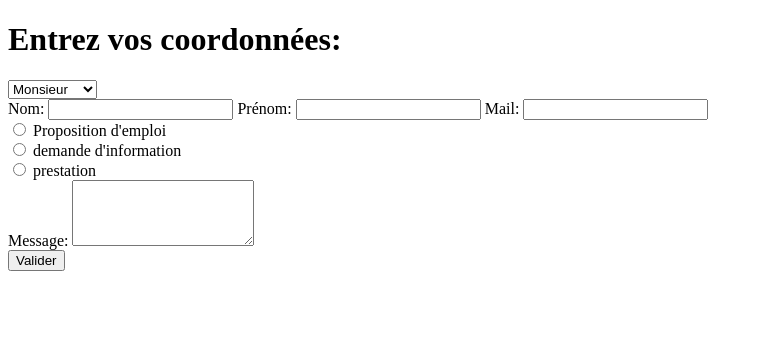
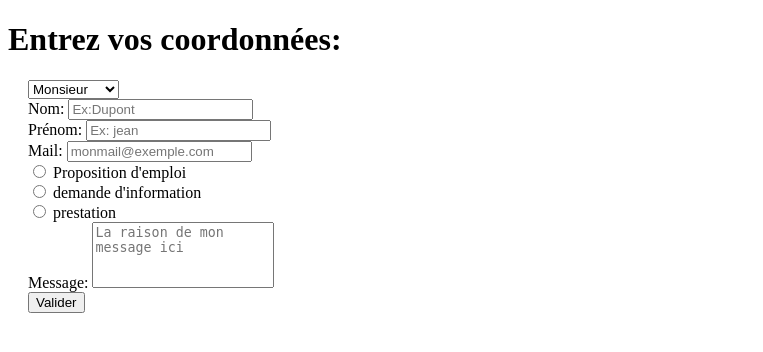
Before and after one commit to Rodalljuhziz/Php_cours, a PHP site: page /Contact.php in a window 1280 px wide. Shown: the top 352 px of the page, without its empty margins (0-763 px from the left). Run offline with PHP 8.4, Linux system fonts and the light colour scheme; data that the repository does not hold is empty.

Commit message:
completed

```diff
--- a/Contact.php
+++ b/Contact.php
@@ -10,53 +10,88 @@
 
 <body>
 
+<?php
+    /*$name = filter_input(INPUT_POST, 'user_name');
+    $firstName = filter_input(INPUT_POST, 'user_firstName');
+    $mail = filter_input(INPUT_POST, 'user_email', FILTER_VALIDATE_EMAIL);
+    $reason = filter_input(INPUT_POST, 'user_reason');
+    $message = filter_input(INPUT_POST, 'user_message');
+    $date = date("Y m d H i s");
+    $tableauForm  = [$name, $firstName, $mail, $reason,$message];
+    $i =0;
+    while ($i < count($tableauForm)  && !empty($tableauForm[$i])){
+        $i++;
+        if($i == count($tableauForm)){
+            file_put_contents("Contact/contact " .$date .".txt",$tableauForm);
+        }
+    }*/
+    $writeit = !empty($_POST);
+
+    foreach ($_POST as $key =>$value){
+        if(empty($value)){
+            $writeit = false;
+        }
+    }
+    if ($writeit){
+        file_put_contents("Contact/contact " .date("Y m d H i s") .".txt",$_POST);
+    }
+
+    // var $ecrireOuPas = true
+    // boucle sur $_POST
+    // si problème alors $ecrireOuPas = false
+    // fin boucle
+    // si $ecrire ? ecrire dans fichier
+
+?>
+
 <h1>Entrez vos coordonnées:</h1>
 
 <form action="" method="post">
     <div>
         <select name="civilite">
-            <option value="man">Monsieur</option>
-            <option value="women">Madame</option>
-            <option value="none">Non genrer</option>
+            <option value="Homme">Monsieur</option>
+            <option value="Femme">Madame</option>
+            <option value="NonBinaire">Non binaire</option>
+            <p class="<?php echo (!empty($_POST) && empty($_POST["civilite"])) ? 'visible': '' ?>">Le champ ne doit pas être vide</p>
         </select>
     </div>
     <div>
         <label for="name">Nom: </label>
-        <input type="text" id="name" name="user_name" >
+        <input type="text" id="name" name="user_name" placeholder="Ex:Dupont">
+        <p class="<?php echo (!empty($_POST) && empty($_POST["user_name"])) ? 'visible': '' ?>">Le champ ne doit pas être vide</p>
+
 
         <label for="firstname">Prénom: </label>
-        <input type="text" id="firstname" name="user_firstname">
+        <input type="text" id="firstname" name="user_firstname" placeholder="Ex: jean">
+        <p class="<?php echo (!empty($_POST) && empty($_POST["user_firstname"])) ? 'visible': '' ?>">Le champ ne doit pas être vide</p>
 
         <label for="mail">Mail: </label>
-        <input type="email" id="mail" name="user_mail">
-    </div>
-    <div>
-        <input type="radio" id="reasonJob" name="user_reason">
-        <label for="reason">Proposition d'emploi </label><br>
-
-        <input type="radio" id="reasonInfo" name="user_reason">
-        <label for="reason">demande d'information </label><br>
-
-        <input type="radio" id="reasonPrest" name="user_reason">
-        <label for="reason">prestation </label>
+        <input type="email" id="mail" name="user_mail" placeholder="monmail@exemple.com">
+        <p class="<?php if (!FILTER_VALIDATE_EMAIL) echo 'visible'?>">Le champs compléter n'est pas valide</p>
+        <p class="<?php echo (!empty($_POST) && empty($_POST["user_mail"])) ? 'visible': '' ?>">Le champ ne doit pas être vide</p>
 
     </div>
     <div>
+        <input type="radio" value="travail"id="reasonJob" name="user_reason" >
+        <label for="reason">Proposition d'emploi </label><br>
+
+        <input type="radio" value="information" id="reasonInfo" name="user_reason">
+        <label for="reason">demande d'information </label><br>
+
+        <input type="radio" value="Prestation" id="reasonPrest" name="user_reason">
+        <label for="reason">prestation </label>
+        <p class="<?php echo (!empty($_POST) && empty($_POST["user_reason"])) ? 'visible' : '' ?>">Selectionner l'objet de votre demande</p>
+    </div>
+
+    <div>
         <label for="mesage">Message: </label>
-        <textarea rows="4" id="message" name="user_message"></textarea>
+        <textarea rows="4" id="message" name="user_message" placeholder="La raison de mon message ici" ></textarea>
+        <p class="<?php echo (isset($_POST["user_message"]) && empty($_POST["user_message"])) ? 'visible': '' ?>">Le champ ne doit pas être vide</p>
+        <p class="<?php echo (isset($_POST["user_message"]) && strlen($_POST["user_message"]) < 5) ? 'visible': '' ?>">il faut au moins 5 caractères</p>
     </div>
     <div>
         <input type="submit" value="Valider">
     </div>
-    <?php
-        filter_input(
-                $name,
-                $firstName,
-                $mail = FILTER_VALIDATE_EMAIL,
-                $reason
-
-        )
-    ?>
 </form>
 
 </body>
--- a/css/headers.css
+++ b/css/headers.css
@@ -13,3 +13,20 @@
 .dropdown-toggle {
   outline: 0;
 }
+
+form {
+  width: 250px;
+  margin: 20px;
+}
+
+textarea{
+  resize: none;
+}
+
+form p{
+  display:none;
+}
+p.visible{
+  display:block;
+  color: red;
+}
--- a/footer.php
+++ b/footer.php
@@ -64,7 +64,7 @@
                 <li class="nav-item"><a href="#" class="nav-link px-2 text-muted">FAQs</a></li>
                 <li class="nav-item"><a href="#" class="nav-link px-2 text-muted">About</a></li>
             </ul>
-            <p class="text-center text-muted">&copy; 2022 Company, Inc</p>
+            <p class="text-center text-muted">&copy; 2023 A walczak adrien, TryHard inc</p>
         </footer>
     </div>
 
--- a/header.php
+++ b/header.php
@@ -71,8 +71,8 @@
 
         <ul class="nav nav-pills">
             <li class="nav-item"><a href="/?Page=home" class="nav-link active" aria-current="page">Home</a></li>
-            <li class="nav-item"><a href="/" class="nav-link">Features</a></li>
-            <li class="nav-item"><a href="index.php" class="nav-link">Pricing</a></li>
+            <li class="nav-item"><a href="/?Page="nique" class="nav-link">Features</a></li>
+            <li class="nav-item"><a href="/?Page=Princing" class="nav-link">Pricing</a></li>
             <li class="nav-item"><a href="/?Page=faq" class="nav-link">FAQs</a></li>
             <li class="nav-item"><a href="/?Page=contact" class="nav-link">contact</a></li> <!-- /  correspond a la racine index.php -->
         </ul>
```
Also changed, not shown: index.php (+6 -3 lines), unfound.php (added, +19 -0 lines).
